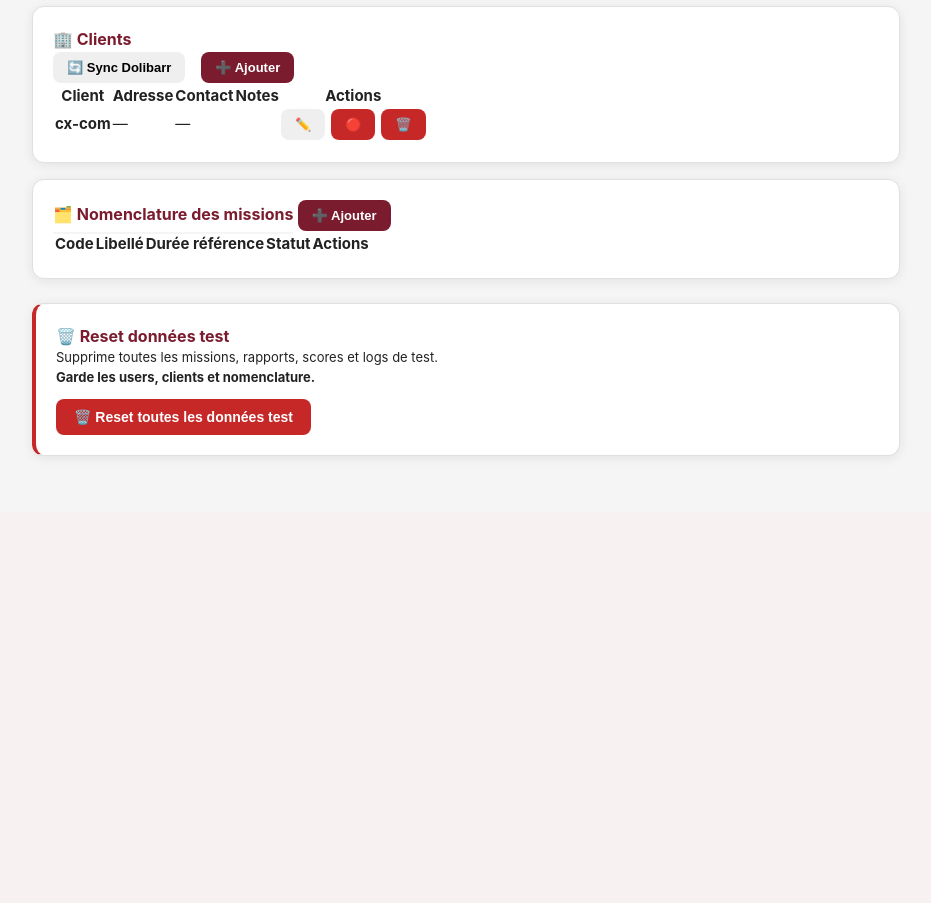
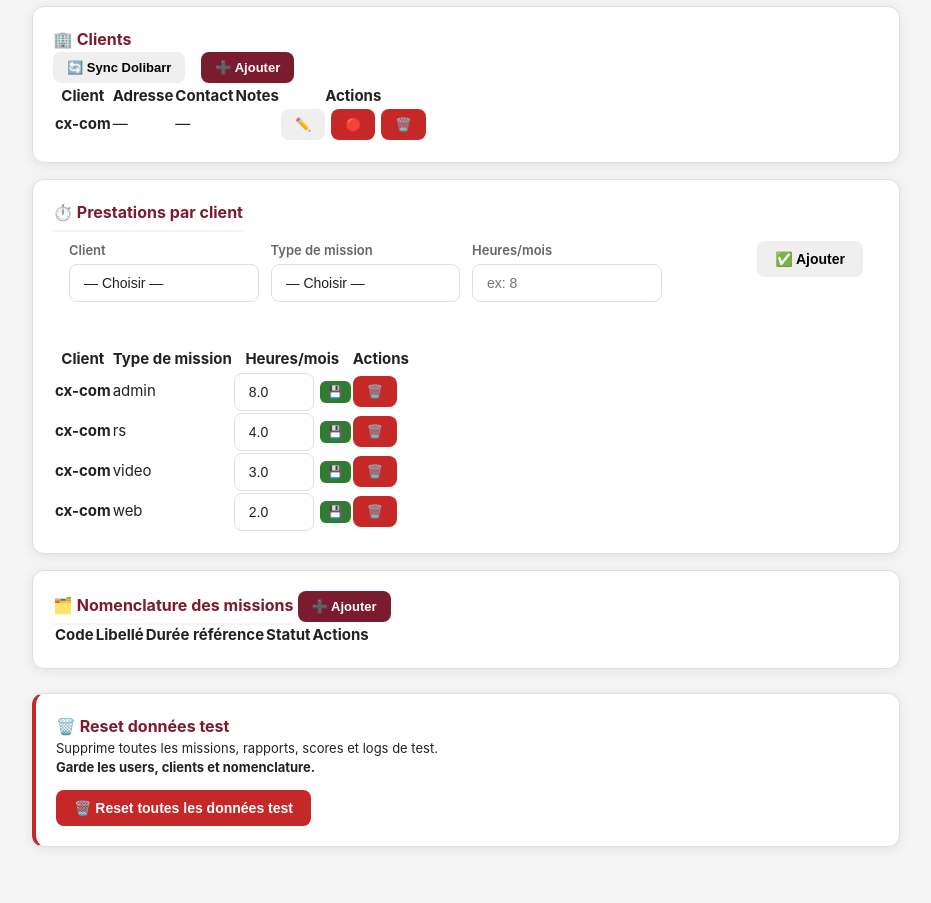
Before and after one commit to xarenaud/timetracker, a Flask app: page /admin in a window 1280 px wide. Shown: the part 492-1395 px from the top of the page, without its empty margins (174-1105 px from the left). Before the commit the page ends 949 px from the top, so only its background shows below. Run offline with Flask 3, Linux system fonts and the light colour scheme; a user stored in the database is signed in; data comes from the database, SQL or seed files in the repository; lists and menus that the app fills with data are empty; some libraries are stand-ins or nearby versions.

Commit message:
Add service form and client services table

```diff
--- a/templates/admin.html
+++ b/templates/admin.html
@@ -124,6 +124,76 @@
           <button type="submit" class="btn btn-sm btn-danger">🔴</button>
         </form>
         <form autocomplete="off" method="POST" action="/admin/client/delete/{{ c.id }}" style="display:inline;" onsubmit="return confirm('Supprimer {{ c.name }} ?')">
+          <button type="submit" class="btn btn-sm btn-danger">🗑️</button>
+        </form>
+      </td>
+    </tr>
+    {% endfor %}
+    </tbody>
+  </table>
+</div>
+<!-- PRESTATIONS PAR CLIENT -->
+<div class="card">
+  <div class="card-header">
+    <span class="card-title">⏱️ Prestations par client</span>
+  </div>
+
+  <!-- Formulaire ajout -->
+  <div style="background:var(--gray-lt);border-radius:8px;padding:16px;margin-bottom:16px;">
+    <form autocomplete="off" method="POST" action="/admin/add_service">
+      <div class="form-row">
+        <div class="form-group">
+          <label class="form-label">Client</label>
+          <select name="client_id" class="form-select" required>
+            <option value="">— Choisir —</option>
+            {% for c in clients %}
+            <option value="{{ c.id }}">{{ c.name }}</option>
+            {% endfor %}
+          </select>
+        </div>
+        <div class="form-group">
+          <label class="form-label">Type de mission</label>
+          <select name="template_id" class="form-select" required>
+            <option value="">— Choisir —</option>
+            {% for t in mission_types %}
+            <option value="{{ t.id }}">{{ t.label }}</option>
+            {% endfor %}
+          </select>
+        </div>
+        <div class="form-group">
+          <label class="form-label">Heures/mois</label>
+          <input type="number" name="monthly_hours" class="form-input" placeholder="ex: 8" min="0" step="0.5" required>
+        </div>
+        <div class="form-group" style="display:flex;align-items:flex-end;">
+          <button type="submit" class="btn btn-green">✅ Ajouter</button>
+        </div>
+      </div>
+    </form>
+  </div>
+
+  <!-- Liste des prestations -->
+  <table class="data-table">
+    <thead>
+      <tr>
+        <th>Client</th>
+        <th>Type de mission</th>
+        <th>Heures/mois</th>
+        <th>Actions</th>
+      </tr>
+    </thead>
+    <tbody>
+    {% for cs in client_services %}
+    <tr>
+      <td><strong>{{ cs.client_name }}</strong></td>
+      <td>{{ cs.service_name }}</td>
+      <td>
+        <form autocomplete="off" method="POST" action="/admin/edit_service/{{ cs.id }}" style="display:flex;gap:6px;align-items:center;">
+          <input type="number" name="monthly_hours" value="{{ cs.monthly_hours }}" class="form-input form-input-sm" style="width:80px;" min="0" step="0.5">
+          <button type="submit" class="btn btn-xs btn-success">💾</button>
+        </form>
+      </td>
+      <td>
+        <form autocomplete="off" method="POST" action="/admin/delete_service/{{ cs.id }}" style="display:inline;" onsubmit="return confirm('Supprimer cette prestation ?')">
           <button type="submit" class="btn btn-sm btn-danger">🗑️</button>
         </form>
       </td>
```
